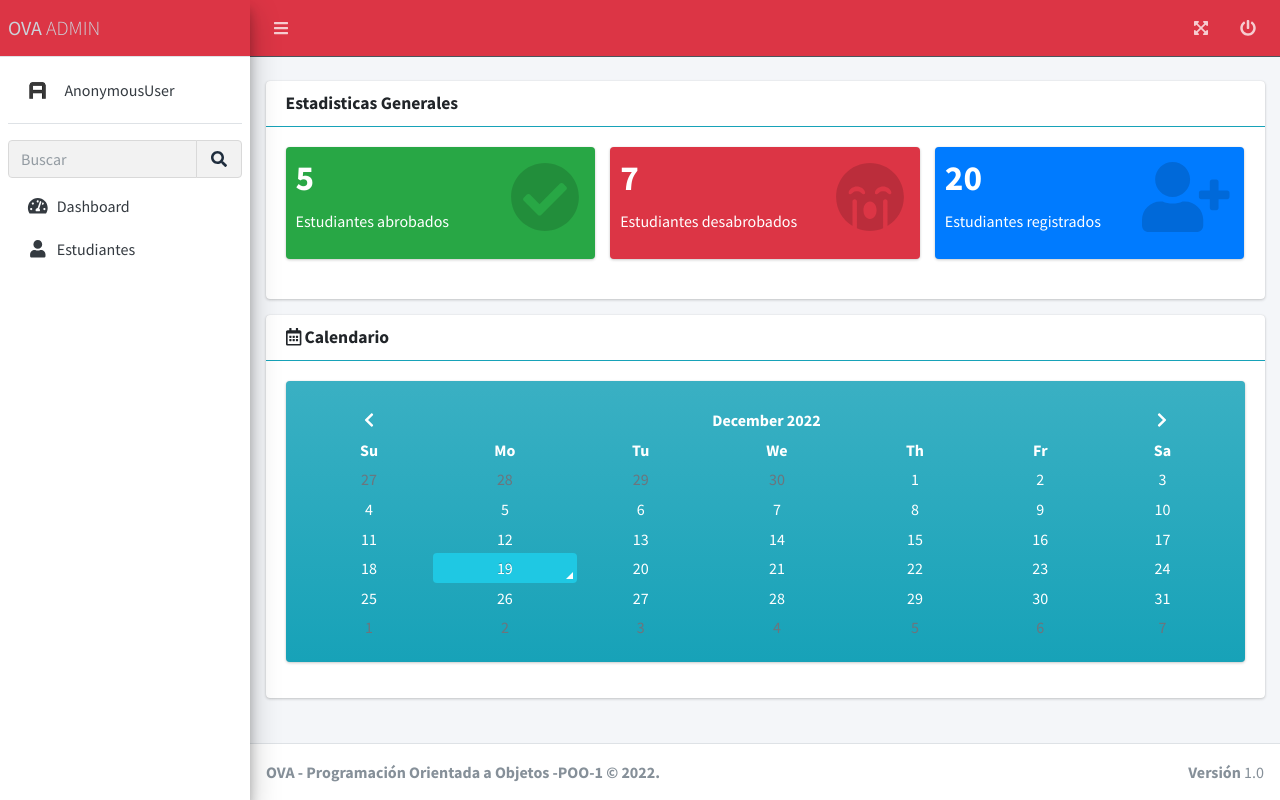
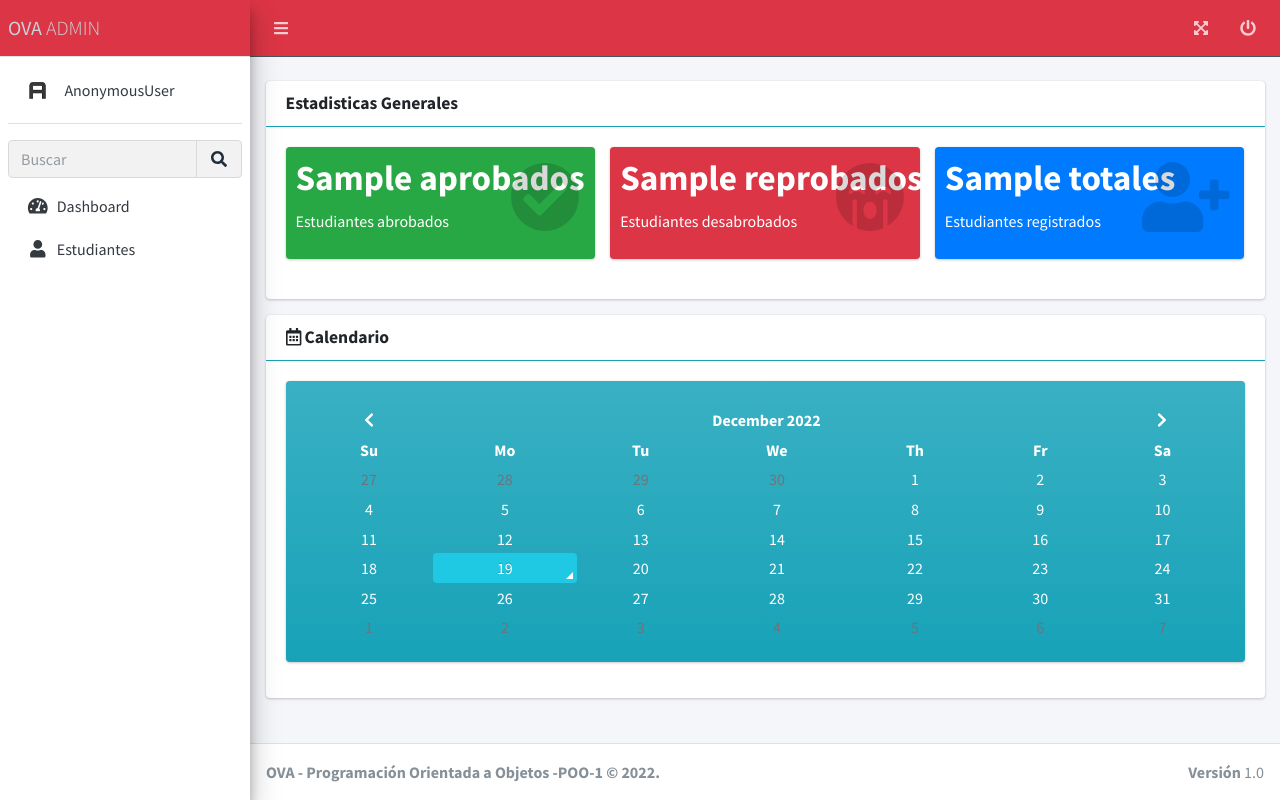
Before and after one commit to jefersonrr/ova_poo_des, a Django app: template templates/admin/dashboard.html in a window 1280 px wide. Run offline with Django 3.2, Linux system fonts and the light colour scheme; the template is opened without the code that fills it: most values are stand-ins (such as "Sample title", 1, 10 or a date in 2020); some libraries are stand-ins or nearby versions.

Commit message:
finalizado admin

```diff
--- a/apps/users/views.py
+++ b/apps/users/views.py
@@ -65,8 +65,10 @@ def Home(request):
         return render(request,'home/index.html',context=context)
     else :
         from apps.tests.views import consultar_estudiantes
+        usuarios = User.objects.filter(rol=1)
         context = {
         'user':user_sesion,
+        'totales':len(usuarios),
         'estudiantes':consultar_estudiantes(),
         }
         return render(request,'admin/index.html',context=context)
--- a/templates/admin/dashboard.html
+++ b/templates/admin/dashboard.html
@@ -53,7 +53,7 @@
                                 <!-- small card -->
                                 <div class="small-box bg-success">
                                     <div class="inner">
-                                        <h3>5</h3>
+                                        <h3>{{ aprobados }}</h3>
 
                                         <p>Estudiantes abrobados</p>
                                     </div>
@@ -68,7 +68,7 @@
                                 <!-- small card -->
                                 <div class="small-box bg-danger">
                                     <div class="inner">
-                                        <h3>7</h3>
+                                        <h3>{{ reprobados }}</h3>
 
                                         <p>Estudiantes desabrobados</p>
                                     </div>
@@ -83,7 +83,7 @@
                                 <!-- small card -->
                                 <div class="small-box bg-primary">
                                     <div class="inner">
-                                        <h3>20</h3>
+                                        <h3>{{ totales }}</h3>
 
                                         <p>Estudiantes registrados</p>
                                     </div>
--- a/templates/admin/index.html
+++ b/templates/admin/index.html
@@ -34,7 +34,7 @@
                     <!-- /.card-header -->
                     <div class="card-body">
                         <h6 class="font-weight-bold mb-3">Total de Estudiantes: <a
-                            class="btn btn-sm btn-danger">7</a></h6>
+                            class="btn btn-sm btn-danger">{{  totales }}</a></h6>
 
 
                         <table id="example1" class="table table-bordered table-striped">
```
Also changed, not shown: apps/tests/views.py (+35 -1 lines).
